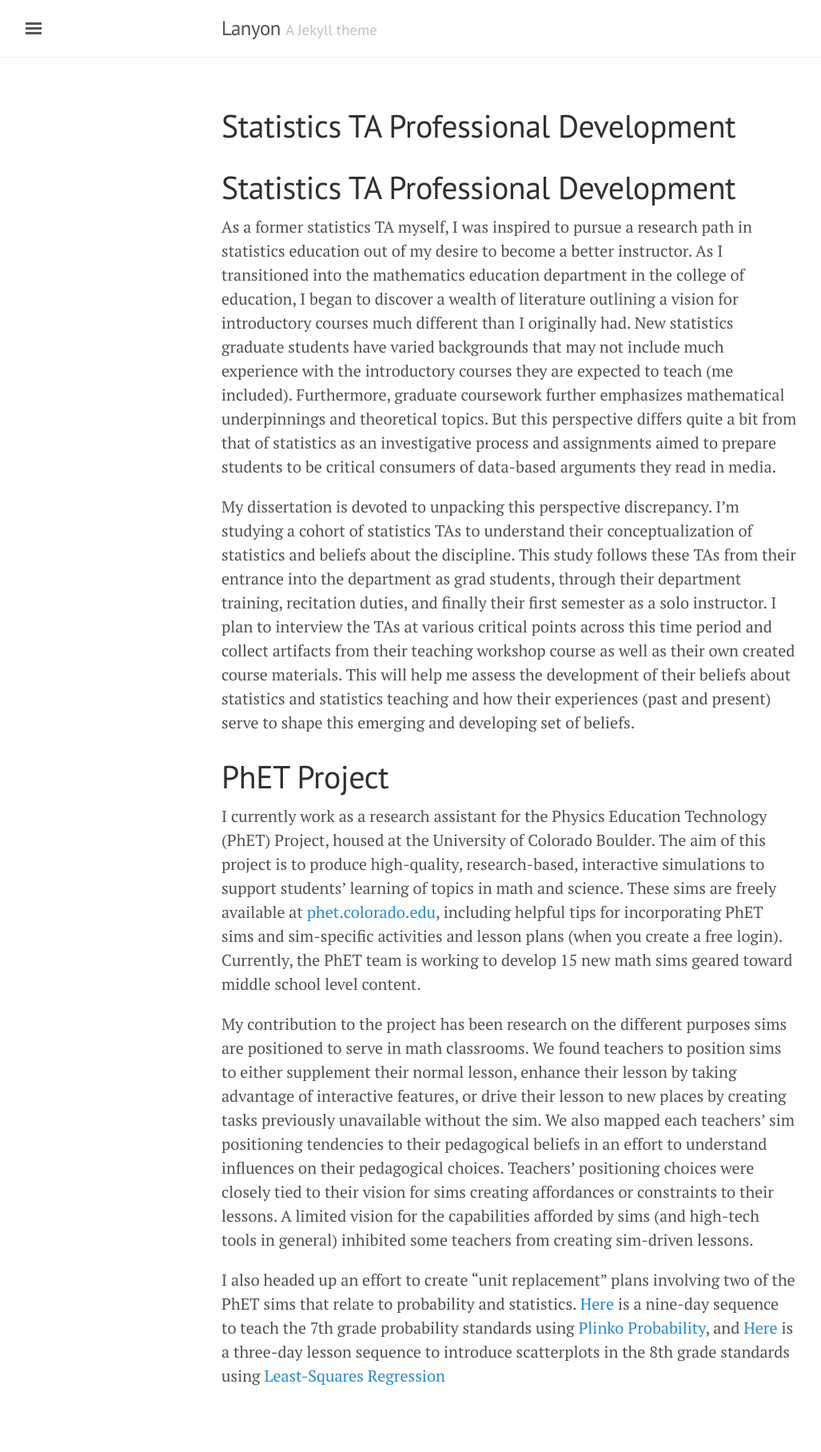
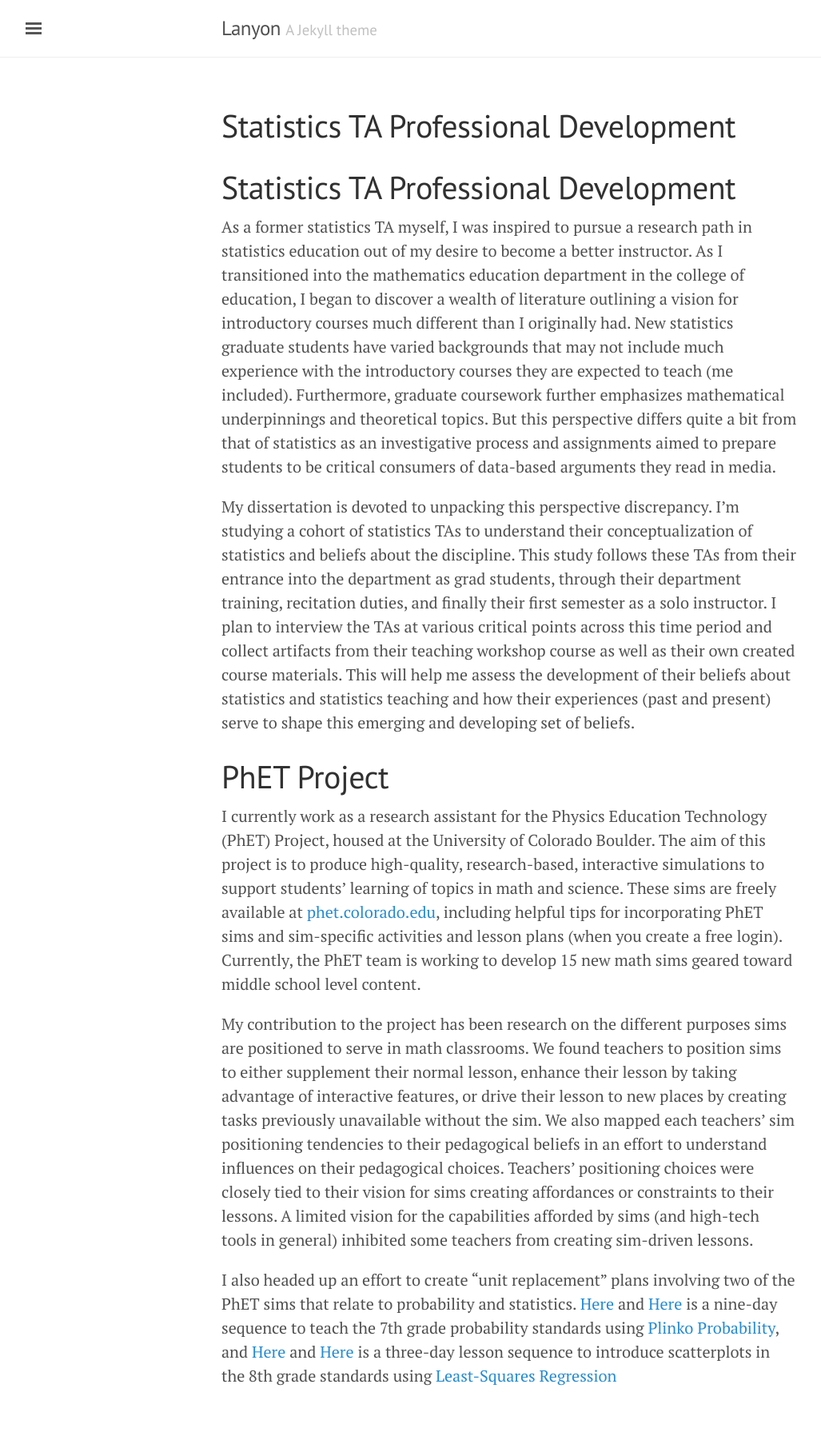
Before and after one commit to kelly-findley/kelly-findley.github.io, a Jekyll site: the page built from Research Interests.md, in a window 1280 px wide. Shown: the whole page at 80% size, without its empty margins (3-1030 px from the left). Built offline with Jekyll 4.4.1, drawn with Linux system fonts in a browser that asks for light colours; our own code applies the rules of GitHub Pages for plain Markdown files.

Commit message:
fix doc links

```diff
--- a/Research Interests.md
+++ b/Research Interests.md
@@ -10,4 +10,4 @@ I currently work as a research assistant for the Physics Education Technology (P
 
 My contribution to the project has been research on the different purposes sims are positioned to serve in math classrooms. We found teachers to position sims to either supplement their normal lesson, enhance their lesson by taking advantage of interactive features, or drive their lesson to new places by creating tasks previously unavailable without the sim. We also mapped each teachers' sim positioning tendencies to their pedagogical beliefs in an effort to understand influences on their pedagogical choices. Teachers' positioning choices were closely tied to their vision for sims creating affordances or constraints to their lessons. A limited vision for the capabilities afforded by sims (and high-tech tools in general) inhibited some teachers from creating sim-driven lessons.
 
-I also headed up an effort to create "unit replacement" plans involving two of the PhET sims that relate to probability and statistics. [Here](What_Are_The_Odds_Final.docx) is a nine-day sequence to teach the 7th grade probability standards using [Plinko Probability](https://phet.colorado.edu/sims/html/plinko-probability/latest/plinko-probability_en.html), and [Here](Data_Detective_Final.docx) is a three-day lesson sequence to introduce scatterplots in the 8th grade standards using [Least-Squares Regression](https://phet.colorado.edu/sims/html/least-squares-regression/latest/least-squares-regression_en.html)
+I also headed up an effort to create "unit replacement" plans involving two of the PhET sims that relate to probability and statistics. [Here](What_Are_The_Odds_Final.docx) and [Here](PP_for_Day3) is a nine-day sequence to teach the 7th grade probability standards using [Plinko Probability](https://phet.colorado.edu/sims/html/plinko-probability/latest/plinko-probability_en.html), and [Here](Data_Detective_Final.docx) and [Here](Data_Detective_PP) is a three-day lesson sequence to introduce scatterplots in the 8th grade standards using [Least-Squares Regression](https://phet.colorado.edu/sims/html/least-squares-regression/latest/least-squares-regression_en.html)
```
